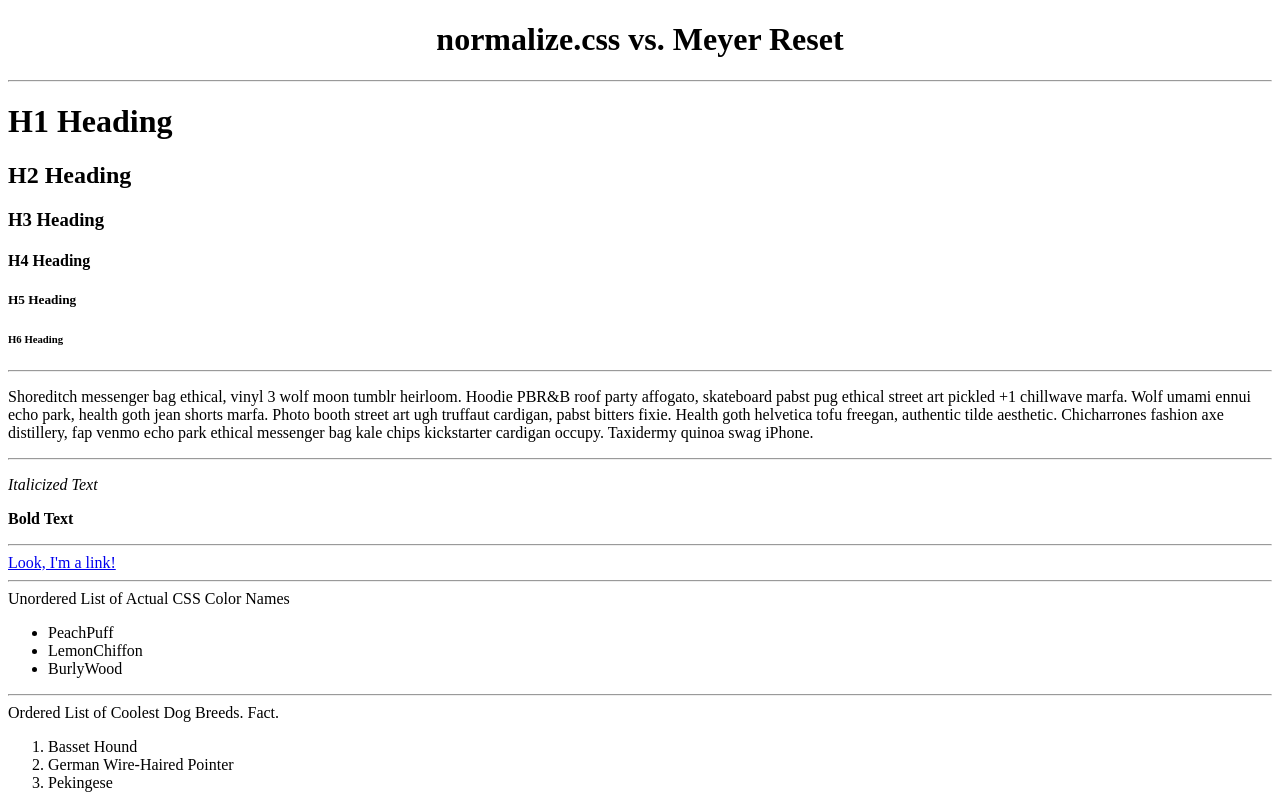
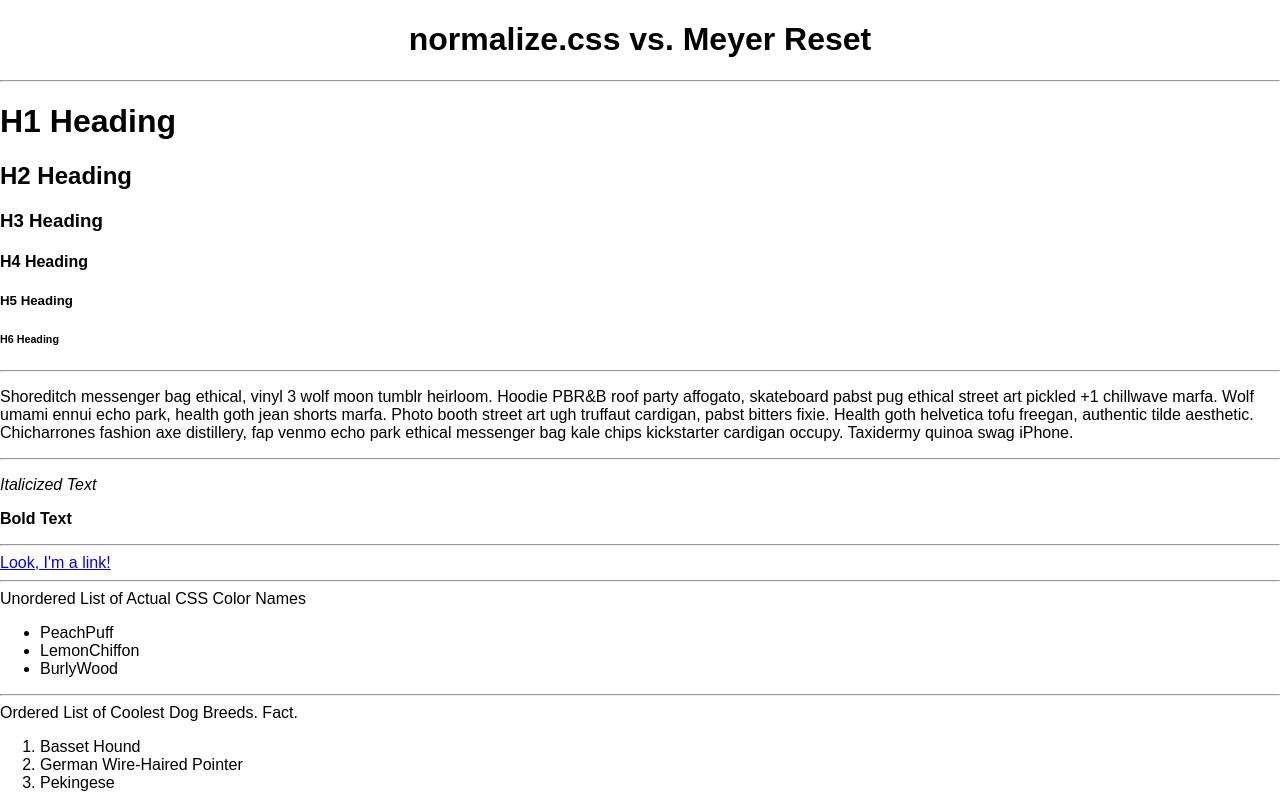
Before and after one commit to IanSmith89/normalize_vs_reset, a plain HTML site: page index.html in a window 1280 px wide. Shown: the top 800 px of the page. Drawn offline with Linux system fonts and the light colour scheme.

Commit message:
updated readme

```diff
--- a/index.html
+++ b/index.html
@@ -4,7 +4,7 @@
     <meta charset="utf-8" />
     <title>CSS Basics</title>
     <link rel="stylesheet" href="styles.css" />
-    <!-- <link rel="stylesheet" href="normalize.css"> -->
+    <link rel="stylesheet" href="normalize.css">
     <!-- <link rel="stylesheet" href="meyer_reset.css"> -->
   </head>
   <body>
```
Also changed, not shown: 1 other file.
